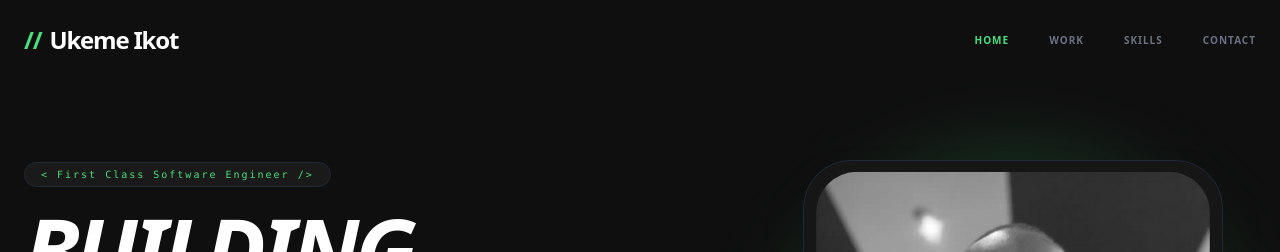
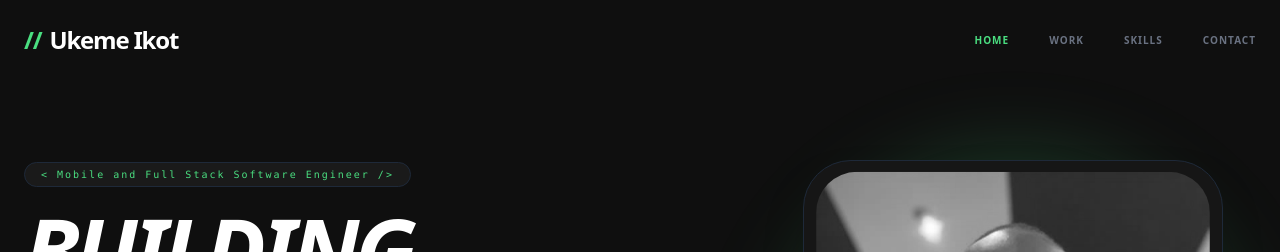
Before and after one commit to ukemeikot/ukemeikotportfolio, a React (Vite) app: page / in a window 1280 px wide. Shown: the top 252 px of the page. Built offline with nearby package versions, Linux system fonts and the light colour scheme.

Commit message:
Update to portfolio

```diff
--- a/src/App.tsx
+++ b/src/App.tsx
@@ -184,7 +184,7 @@ const Portfolio = () => {
         <div className="grid grid-cols-1 md:grid-cols-12 gap-12 items-start mb-24 md:mb-40">
           <div className="md:col-span-7">
             <div className="inline-block bg-[#1A1A1A] px-4 py-1 rounded-full border border-gray-800 mb-6 font-mono text-[9px] md:text-[10px] tracking-[0.2em] text-[#4ADE80]">
-              {"< First Class Software Engineer />"}
+              {"< Mobile and Full Stack Software Engineer />"}
             </div>
             <h1 className="text-4xl md:text-7xl lg:text-[90px] font-black leading-[0.9] md:leading-[0.85] uppercase tracking-tighter mb-8 italic break-words">
               Building<br />Scaleable<br /><span className="text-transparent bg-clip-text bg-gradient-to-r from-white via-white to-gray-600">Infrastructures</span>
```
